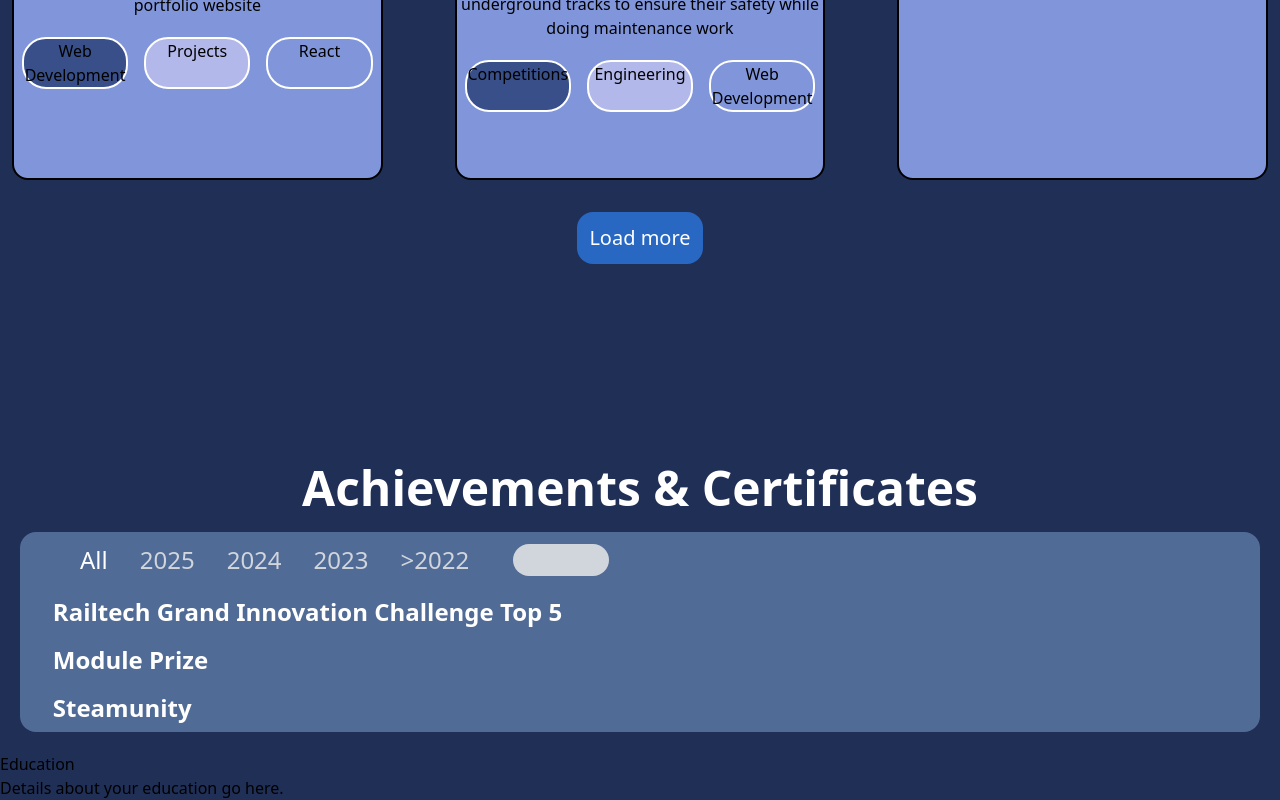
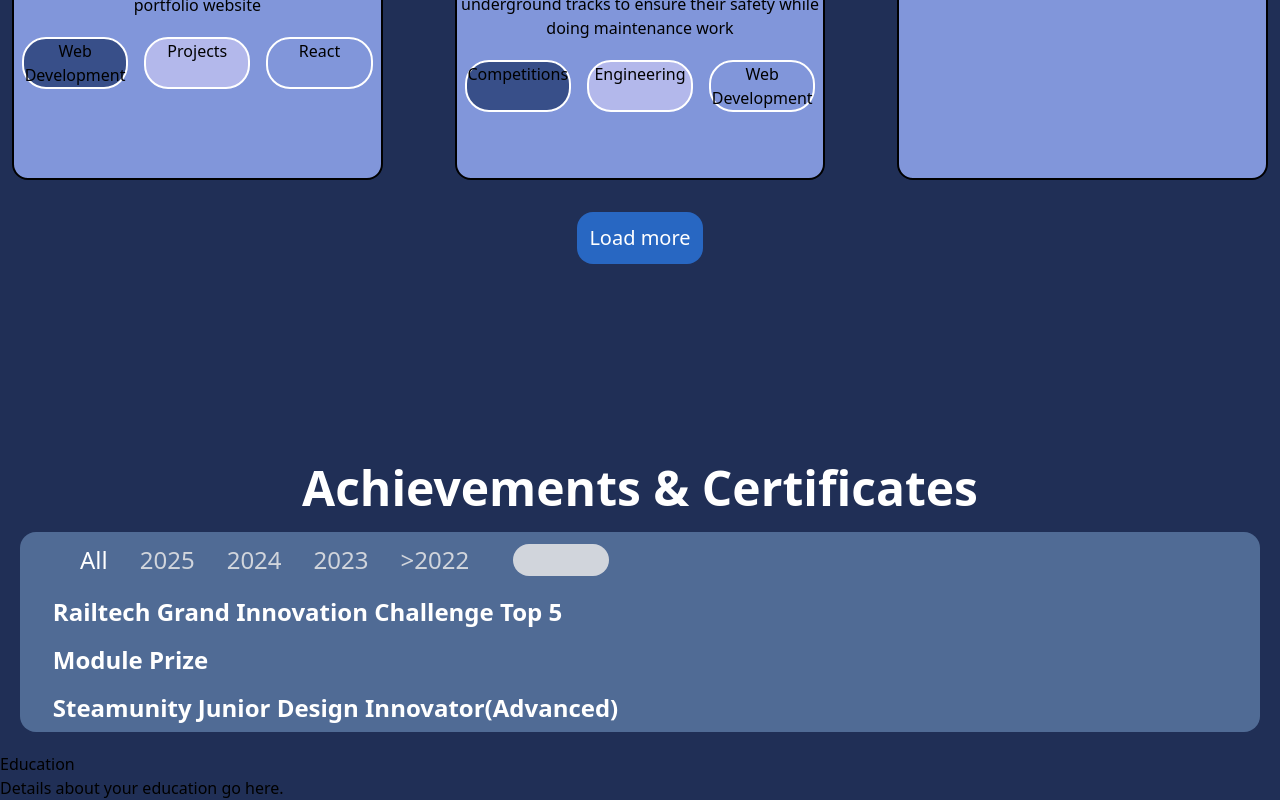
Before and after one commit to Scxr-ch/isaacchia-portfolio, a React (Vite) app: page /Contact in a window 1280 px wide. Shown: the part 3421-4221 px from the top of the page. Built offline with nearby package versions, Linux system fonts and the light colour scheme.

Commit message:
trying to host website

```diff
--- a/src/Achievements.jsx
+++ b/src/Achievements.jsx
@@ -4,10 +4,21 @@ import { useEffect } from 'react'
 import data from './data'
 function Modal({achievement ,achievementIndex, handleModal}){
     return(
-        <div className='flex'>
-            <button className='rounded-b-2xl secondary-500 text-white p-4 text-left w-[80%] font-medium' onMouseLeave={()=> handleModal(null)}>
+        <div className='flex rounded-b-2xl secondary-500 w-[80%]'>
+            <button className=' text-white p-4 text-left font-medium ' onMouseLeave={()=> handleModal(null)}>
                 <p className=''>{achievement.date}</p>
-                <p>{achievement.description}</p></button>
+                <p>{achievement.description}</p>
+                </button><div className=' flex flex-row justify-center'>
+                {achievement.Certificate.length > 1 ? achievement.Certificate.map((certificate,index) => (
+                    <img src={certificate} className="w-[40%] h-auto rounded-2xl m-3"></img>))
+                    :
+                    (
+
+                    <img src={achievement.Certificate} className="w-[50%] max-w-[1000px]  h-auto rounded-2xl m-3"></img>
+
+                    )
+                }
+                </div>
         </div>
     )
 
--- a/src/data.js
+++ b/src/data.js
@@ -116,20 +116,20 @@ const data = {
             date:"2024",
             title:"Railtech Grand Innovation Challenge Top 5",
             description:"Created an indoor positioning system using trilateration and RSSI to locate users in the underground tracks to ensure their safety while doing maintenance work",
-            Certificate:Railtechcert,
+            Certificate:[Railtechcert],
             link: "https://idk.com",
         },
         {
             date:"2025",
             title:"Module Prize",
             description:"Awarded for the best performance in a programming module",
-            Certificate:Progcert,
+            Certificate:[Progcert],
             link: "https://idk.com",
         },
         {
-            date:"2022",
-            title:"Steamunity",
-            description:"Created an indoor positioning system using trilateration and RSSI to locate users in the underground tracks to ensure their safety while doing maintenance work",
+            date:"2025",
+            title:"Steamunity Junior Design Innovator(Advanced)",
+            description:"participated in a 3week long program to develop STEAM solutions to solve community problems",
             Certificate:[Steamunitystage1,Steamunitystage2],
             link: "https://idk.com",
         },
--- a/vite.config.js
+++ b/vite.config.js
@@ -7,5 +7,6 @@ export default defineConfig({
   plugins: [
     tailwindcss(),
     react(),
-  ]
-})
+  ],
+  base:"/isaacchia-portfolio",
+});
```
Also changed, not shown: package.json (+6 -1 lines), 1 other file (tests, documents, lock files or other folders).
